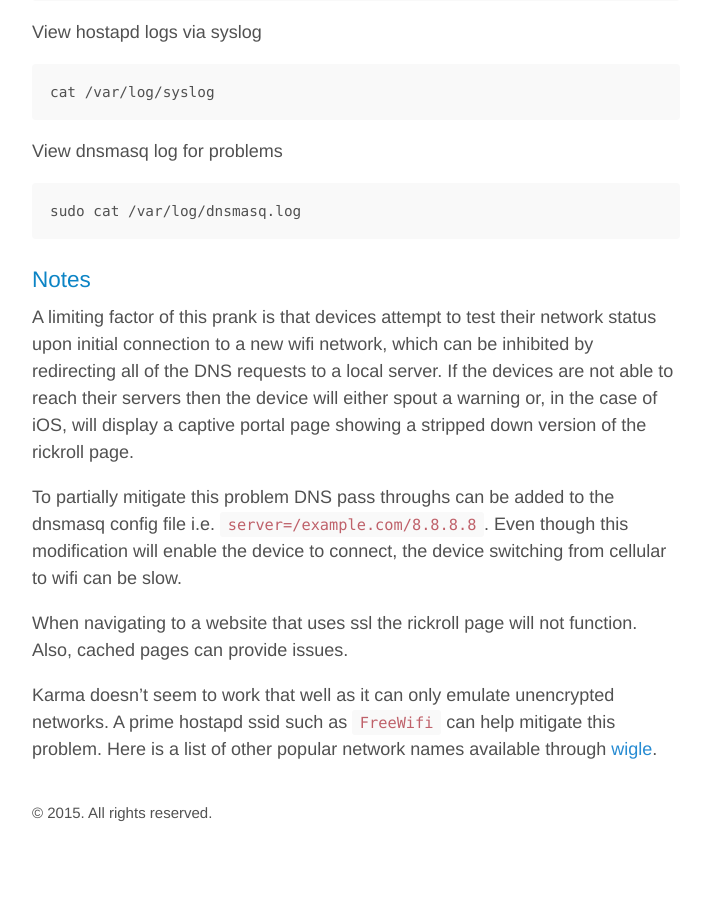
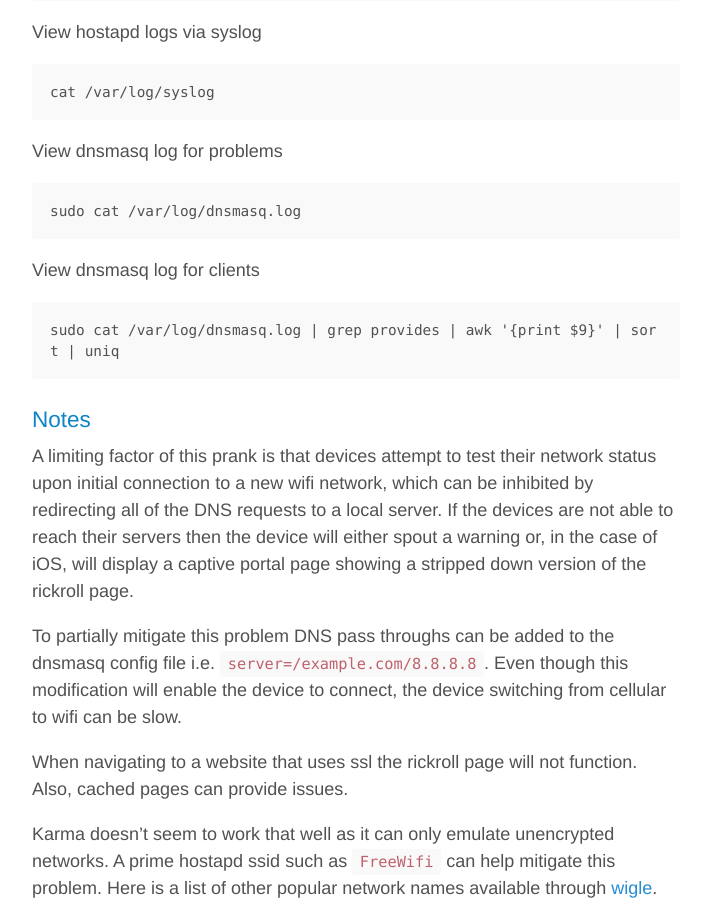
Before and after one commit to sbdchd/blog, a Jekyll site: the page built from _posts/2015-01-10-Rickroll-Access-Point-via-Raspberry-Pi.md, in a window 1280 px wide and 900 px high, scrolled down 5689 px. Shown: the whole window, without its empty margins (284-988 px from the left). Built offline with Jekyll 4.4.1, drawn with Linux system fonts in a browser that asks for light colours; Markdown is read by kramdown in place of the engine named in the settings; comment, search, counter and statistics services are not loaded; before the commit the page ends 6515 px from its top, so only the background shows below that.

Commit message:
minor edits

```diff
--- a/_posts/2015-01-10-Rickroll-Access-Point-via-Raspberry-Pi.md
+++ b/_posts/2015-01-10-Rickroll-Access-Point-via-Raspberry-Pi.md
@@ -247,6 +247,10 @@ View dnsmasq log for problems
 
     sudo cat /var/log/dnsmasq.log
 
+View dnsmasq log for clients
+
+    sudo cat /var/log/dnsmasq.log | grep provides | awk '{print $9}' | sort | uniq
+
 ###Notes
 
 A limiting factor of this prank is that devices attempt to test their network status upon initial connection to a new wifi network, which can be inhibited by redirecting all of the DNS requests to a local server. If the devices are not able to reach their servers then the device will either spout a warning or, in the case of iOS, will display a captive portal page showing a stripped down version of the rickroll page.
```
